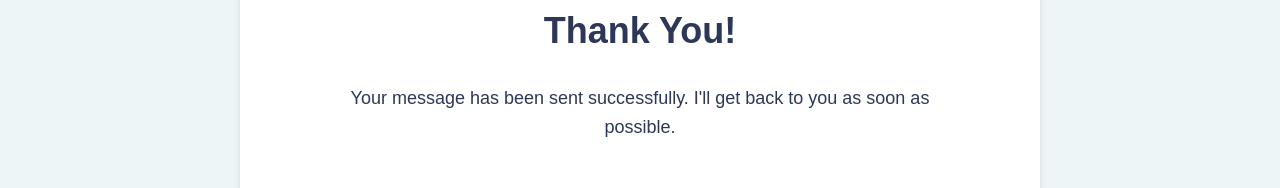
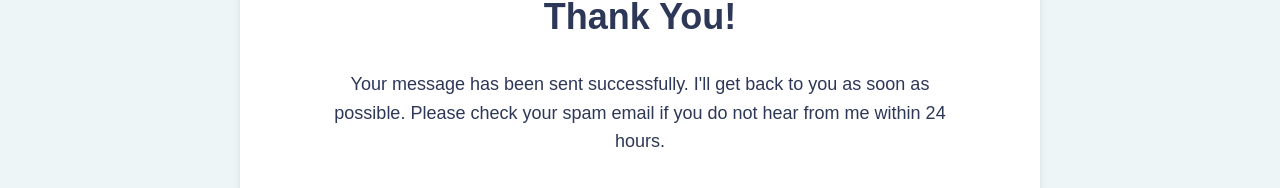
Before and after one commit to MayGee79/dragonfly, a Next.js app: page /contact/thank-you in a window 1280 px wide. Shown: the part 234-422 px from the top of the page. Built offline with nearby package versions, Linux system fonts and the light colour scheme; no server answers.

Commit message:
Update thank-you page message: add spam check and 24h note

```diff
--- a/app/contact/thank-you/page.tsx
+++ b/app/contact/thank-you/page.tsx
@@ -6,7 +6,7 @@ import type { Metadata } from 'next'
 
 export const metadata: Metadata = {
   title: 'Thank You',
-  description: 'Your message has been sent. Dragonfly Psychotherapy will get back to you soon.',
+  description: 'Your message has been sent successfully. Dragonfly Psychotherapy will get back to you as soon as possible.',
   robots: { index: false, follow: true },
 }
 
@@ -24,7 +24,7 @@ export default function ThankYouPage() {
             <div className={styles.content}>
               <h1 className={styles.title}>Thank You!</h1>
               <p className={styles.message}>
-                Your message has been sent successfully. I'll get back to you as soon as possible.
+                Your message has been sent successfully. I'll get back to you as soon as possible. Please check your spam email if you do not hear from me within 24 hours.
               </p>
               <div className={styles.actions}>
                 <Link href="/" className={styles.button}>
```
